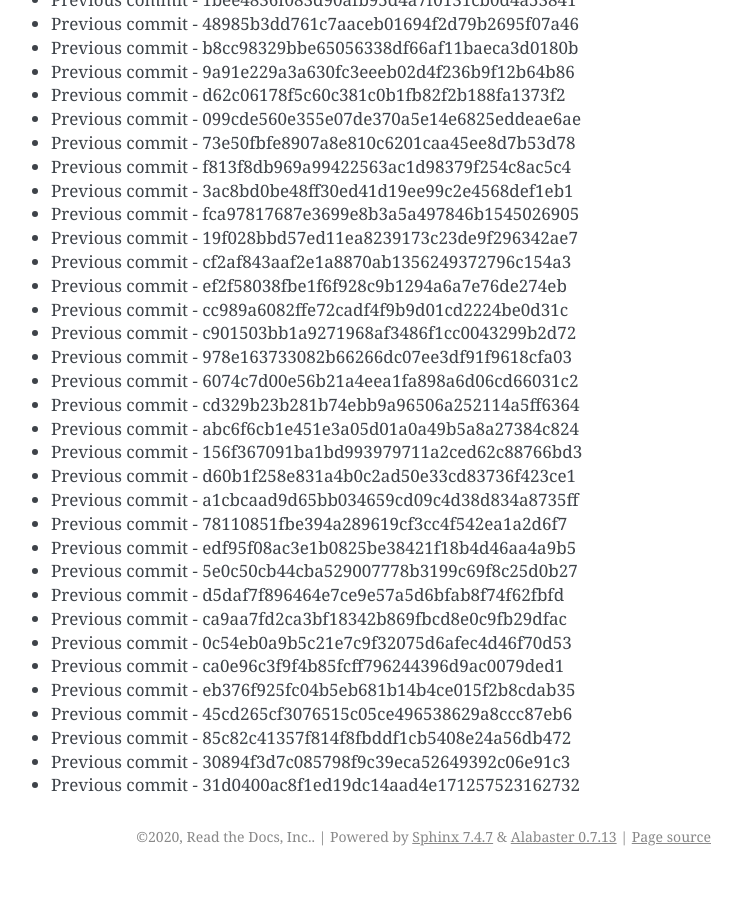
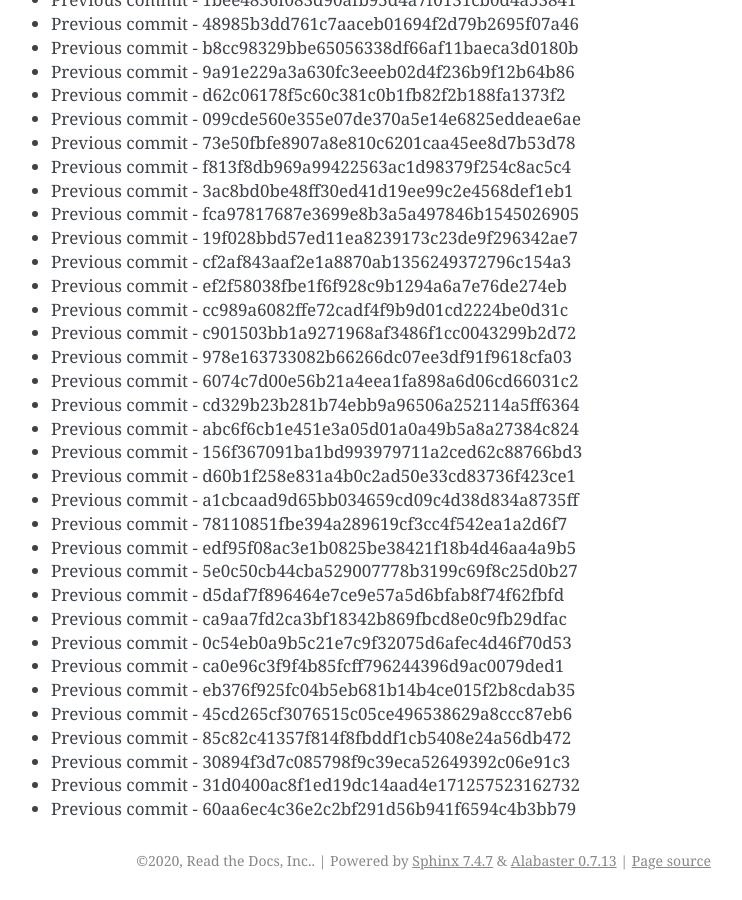
Before and after one commit to readthedocs/rtd-git-stresstest, a Sphinx documentation site: the page built from docs/updates.rst, in a window 1280 px wide and 900 px high, scrolled down 82588 px. Shown: the whole window, without its empty margins (399-1141 px from the left). Built offline with Sphinx 7.4.7, drawn with Linux system fonts in a browser that asks for light colours; before the commit the page ends 83464 px from its top, so only the background shows below that.

Commit message:
Generating commit from previous: 60aa6ec4c36e2c2bf291d56b941f6594c4b3bb79

```diff
--- a/docs/updates.rst
+++ b/docs/updates.rst
@@ -3502,3 +3502,4 @@ It can be tested for any performance characteristics.
 * Previous commit - 85c82c41357f814f8fbddf1cb5408e24a56db472
 * Previous commit - 30894f3d7c085798f9c39eca52649392c06e91c3
 * Previous commit - 31d0400ac8f1ed19dc14aad4e171257523162732
+* Previous commit - 60aa6ec4c36e2c2bf291d56b941f6594c4b3bb79
```
